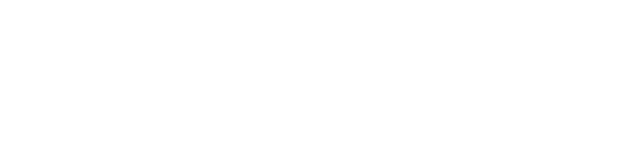
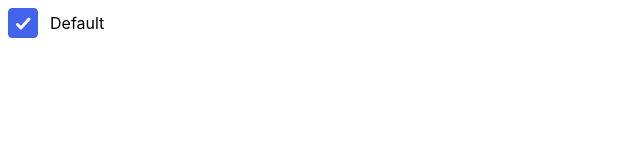
Before and after one commit to js-tasks-ru/htmlcss-20230911-4_aleksandr36, a website: page 07-lection5/01-checkbox/index.html in a window 1280 px wide. Shown: the whole page, without its empty margins (0-640 px from the left). Drawn offline with Linux system fonts and the light colour scheme.

Commit message:
add solution for dz6: - add checkbox

```diff
--- a/07-lection5/01-checkbox/checkbox.css
+++ b/07-lection5/01-checkbox/checkbox.css
@@ -0,0 +1,39 @@
+.checkbox {
+    display: inline-flex;
+}
+
+.checkbox__input {
+    position: absolute;
+    opacity: 0;
+    left: -100vw;
+}
+
+.checkbox__state {
+    display: flex;
+    gap: 12px;
+    align-items: center;
+}
+
+.checkbox__control {
+    width: 28px;
+    height: 28px;
+    border: 1px solid var(--grey-2);
+    border-radius: 4px;
+    display: flex;
+    align-items: center;
+    justify-content: center;
+}
+
+.checkbox__title {
+    color: var(--gray-4);
+    font-family: Inter;
+    font-size: 16px;
+    font-style: normal;
+    font-weight: 400;
+    line-height: 24px;
+}
+
+.checkbox__input:checked ~ .checkbox__state .checkbox__control {
+    background: #4263eb;
+    border-color: #4263eb;
+}
--- a/07-lection5/01-checkbox/index.html
+++ b/07-lection5/01-checkbox/index.html
@@ -1,11 +1,26 @@
 <!DOCTYPE html>
 <!-- Страница чекбокса -->
 <html lang="ru">
-    <head>
-        <link rel="stylesheet" href="../../assets/css/main.css">
-        <link rel="stylesheet" href="./checkbox.css">
-    </head>
-    <body>
 
-    </body>
+<head>
+    <link rel="stylesheet" href="../../assets/css/main.css">
+    <link rel="stylesheet" href="./checkbox.css">
+</head>
+
+<body>
+    <label class="checkbox">
+        <input type="checkbox" class="checkbox__input" checked />
+        <div class="checkbox__state">
+            <div class="checkbox__control">
+                <svg class="checkbox__icon" width="15" height="13" viewBox="0 0 15 13" fill="none"
+                    xmlns="http://www.w3.org/2000/svg">
+                    <path id="Path 5 Copy 10" d="M1.5 7.5L5 11L13 2" stroke="white" stroke-width="3"
+                        stroke-linecap="round" stroke-linejoin="round" />
+                </svg>
+            </div>
+            <div class="checkbox__title">Default</div>
+        </div>
+    </label>
+</body>
+
 </html>
```
